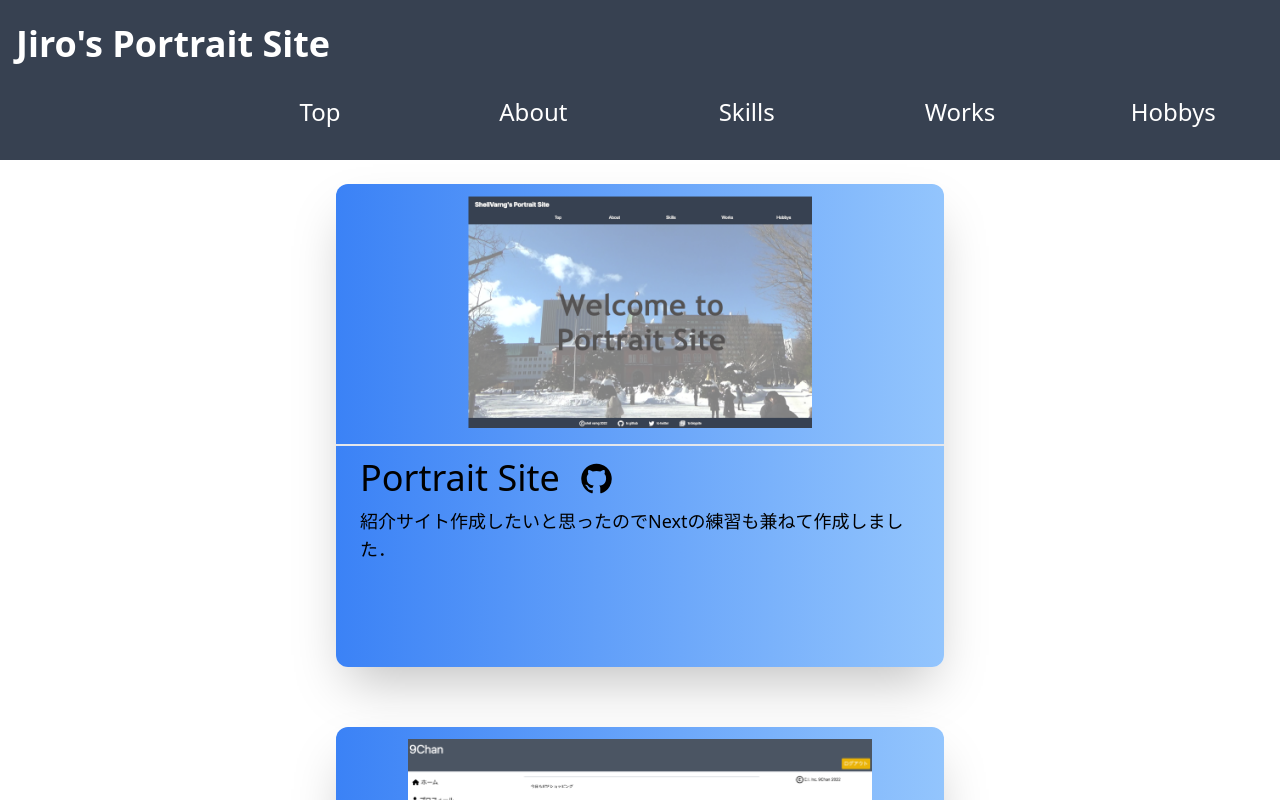
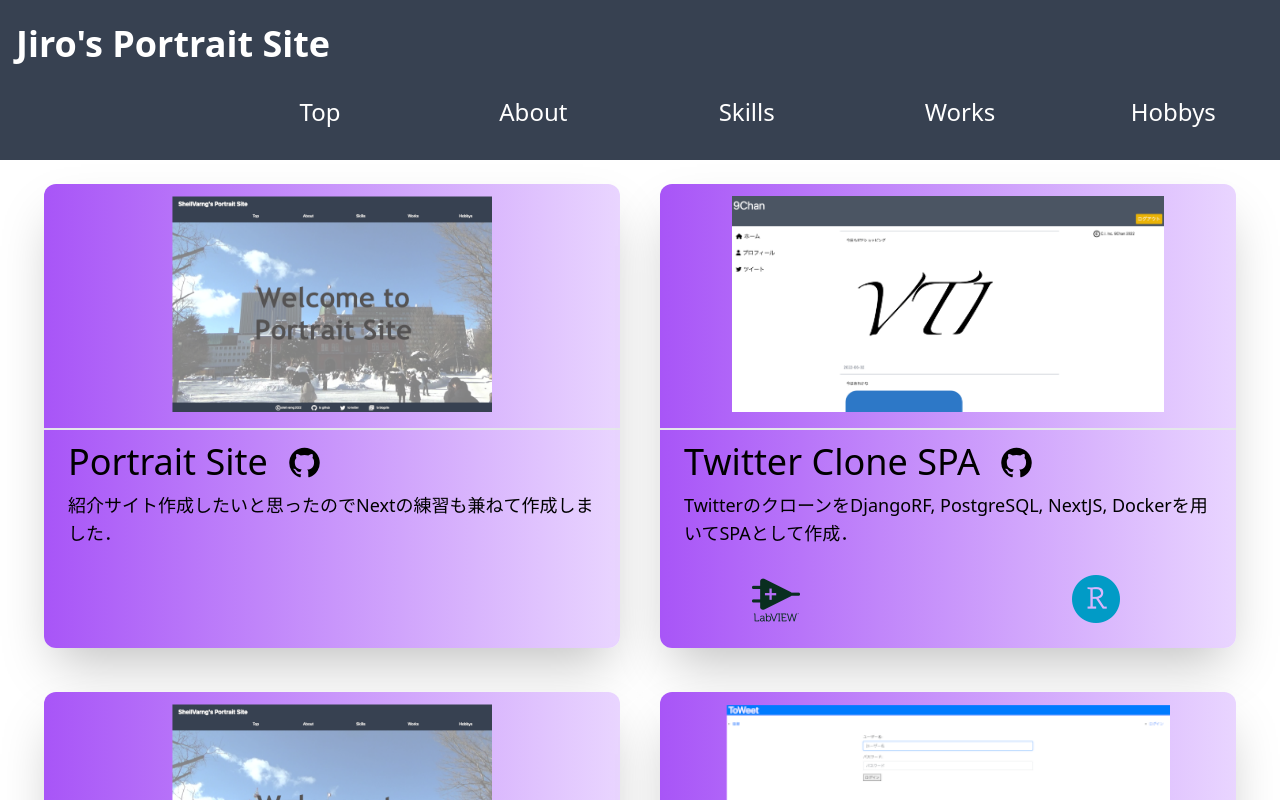
Before and after one commit to POD-azlamarhyu/portraitSite, a Next.js app: page /components/works in a window 1280 px wide. Shown: the top 800 px of the page. Built offline with nearby package versions, Linux system fonts and the light colour scheme; some icons are missing.

Commit message:
prefix works and modules

```diff
--- a/package.json
+++ b/package.json
@@ -16,9 +16,6 @@
   "devDependencies": {
     "@emotion/react": "^11.7.1",
     "@emotion/styled": "^11.6.0",
-    "@material-ui/core": "^4.12.3",
-    "@material-ui/icons": "^4.11.2",
-    "@material-ui/system": "^4.12.1",
     "@mui/icons-material": "^5.4.2",
     "@mui/material": "^5.4.2",
     "autoprefixer": "^10.4.2",
--- a/pages/components/skills.js
+++ b/pages/components/skills.js
@@ -7,10 +7,10 @@ import Rating from '@mui/material/Rating';
 
 
 const skillCardCol = {
-    red:`bg-gradient-to-r from-fuchsia-500 to-fuchsia-200 w-full md:w-132 md:h-80 m-auto rounded-xl shadow-2xl transform hover:scale-110 transition-transform`,
-    blue:`bg-gradient-to-r from-blue-500 to-blue-200 md:w-132 w-full md:h-80 m-auto rounded-xl shadow-2xl transform hover:scale-110 transition-transform`,
-    indigo:`bg-gradient-to-r from-indigo-500 to-indigo-200 w-full md:w-132 md:h-80 m-auto rounded-xl shadow-2xl transform hover:scale-110 transition-transform`,
-    green:`bg-gradient-to-r from-gray-500 to-gray-200 w-full md:w-132 md:h-80 m-auto rounded-xl shadow-2xl transform hover:scale-110 transition-transform`
+    red:`bg-gradient-to-r from-fuchsia-500 to-fuchsia-200 w-full w-11/12 md:w-132 md:h-80 m-auto rounded-xl shadow-2xl transform hover:scale-110 transition-transform`,
+    blue:`bg-gradient-to-r from-blue-500 to-blue-200 md:w-132 w-full w-11/12 md:h-80 m-auto rounded-xl shadow-2xl transform hover:scale-110 transition-transform`,
+    indigo:`bg-gradient-to-r from-indigo-500 to-indigo-200 w-full md:w-132 w-11/12 md:h-80 m-auto rounded-xl shadow-2xl transform hover:scale-110 transition-transform`,
+    green:`bg-gradient-to-r from-gray-500 to-gray-200 w-full md:w-132 w-11/12 md:h-80 m-auto rounded-xl shadow-2xl transform hover:scale-110 transition-transform`
 }
 const skillCardContents = [
     {
--- a/pages/components/works.js
+++ b/pages/components/works.js
@@ -34,8 +34,8 @@ const worksCardContents = [
     {
         id: 1,
         image: require("../../public/twitter_clone.png").default,
-        title: "Twitter Clone SPA DjangoRF+NextJS+PostgreSQL",
-        description: "TwitterのクローンをDjangoRFとNextJSを用いてSPAとして作成．",
+        title: "Twitter Clone SPA",
+        description: "TwitterのクローンをDjangoRF, PostgreSQL, NextJS, Dockerを用いてSPAとして作成．",
         useTech: [
             {
                 id:0,
@@ -71,6 +71,31 @@ const worksCardContents = [
             }
         ],
         repository:"https://github.com/POD-azlamarhyu/Twitter_clone_SPA"
+    },
+    {
+        id: 6,
+        image: require("../../public/portrait_e.png").default,
+        title: "Portrait Site TypeScript ver.",
+        description: "上記自己紹介サイトのTypeScript版です. ",
+        useTech: [
+            {
+                id:0,
+                mark: "devicon-typescript-plain colored",
+            },
+            {
+                id: 1,
+                mark:"devicon-nextjs-plain-wordmark colored",
+            },
+            {
+                id:2,
+                mark:"devicon-materialui-plain colored",
+            },
+            {
+                id:3,
+                mark:"devicon-tailwindcss-plain colored",
+            }
+        ],
+        repository:"https://github.com/POD-azlamarhyu/portraitSite_ts",
     },
     {
 
@@ -148,31 +173,7 @@ const worksCardContents = [
         ],
         repository: "https://github.com/POD-azlamarhyu/unity_tutorial_scrollegame",
     },
-    {
-        id: 6,
-        image: require("../../public/portrait_e.png").default,
-        title: "Portrait Site TypeScript ver.",
-        description: "上記自己紹介サイトのTypeScript版です. ",
-        useTech: [
-            {
-                id:0,
-                mark: "devicon-typescript-plain colored",
-            },
-            {
-                id: 1,
-                mark:"devicon-nextjs-plain-wordmark colored",
-            },
-            {
-                id:2,
-                mark:"devicon-materialui-plain colored",
-            },
-            {
-                id:3,
-                mark:"devicon-tailwindcss-plain colored",
-            }
-        ],
-        repository:"https://github.com/POD-azlamarhyu/portraitSite_ts",
-    },
+
 
 ];
 
@@ -185,15 +186,13 @@ const WorksCard = (props) =>{
 
     return (
         <div className="p-5">
-            <div className="bg-gradient-to-r from-blue-500 to-blue-300 w-full
-                            md:w-156 m-auto rounded-xl shadow-2xl transform
-                            hover:scale-110 transition-transform">
+            <div className="bg-gradient-to-r from-purple-500 to-purple-200 w-11/12 md:w-148 md:h-120 m-auto rounded-xl shadow-2xl transform hover:scale-110 transition-transform">
                     {props.contents.image.src ? (
-                        <div className="flex justify-center m-1 p-3 h-64">
+                        <div className="flex justify-center m-1 p-3 h-60">
                             <img src={props.contents.image.src} alt={`img${props.contents.title}`}/>
                         </div>
                     ):(
-                        <div className="flex justify-center m-1 p-3 h-64">
+                        <div className="flex justify-center m-1 p-3 h-60">
                             <img src={NoImage.src} alt="img"/>
                         </div>
                     )}
@@ -210,10 +209,10 @@ const WorksCard = (props) =>{
                     <div className="mx-2 my-2 p-0">
                         <p className="mx-1 p-0 text-lg">{props.contents.description}</p>
                     </div>
-                    <span className="mx-2 my-4 py-2 flex flex-wrap">
+                    <span className="mx-2 my-3 py-2 flex flex-wrap">
                         {props.contents.useTech.map((tech) => {
                             return(
-                                <i className={tech.mark+" text-3xl sm:text-5xl mx-2 my-2 p-1"} key={tech.id}></i>
+                                <i className={tech.mark+" text-3xl sm:text-5xl mx-1 my-1 p-1"} key={tech.id}></i>
                             );
                         })}
                     </span>
```
Also changed, not shown: 2 other files (tests, documents, lock files or other folders).
